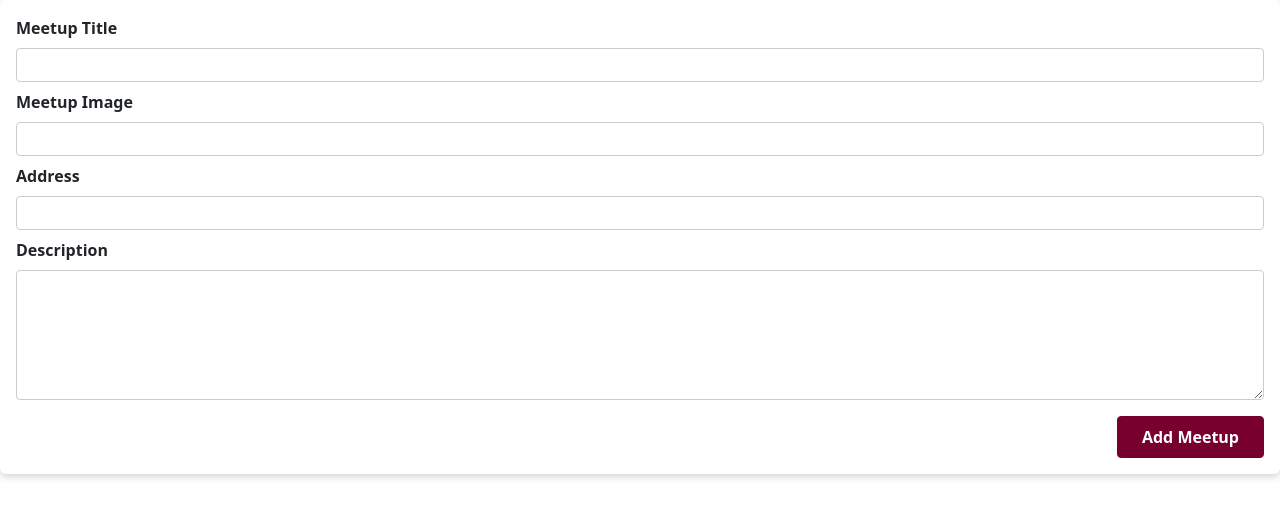
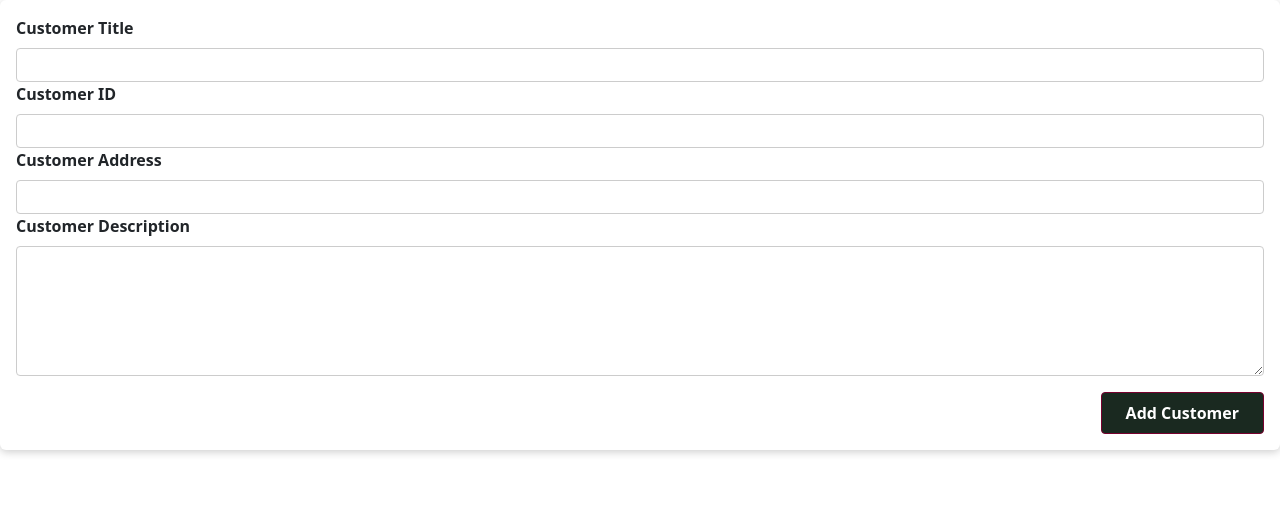
Before and after one commit to CianODonnellGIT/FYP, a Next.js app: page /new-meetup in a window 1280 px wide. Shown: the top 518 px of the page. Built offline with nearby package versions, Linux system fonts and the light colour scheme.

Commit message:
updated code

```diff
--- a/components/layout/Layout.js
+++ b/components/layout/Layout.js
@@ -1,10 +1,15 @@
+import Login from '../meetups/Login'
 import classes from './Layout.module.css';
+import MainNavigation from './MainNavigation';
 
 function Layout(props) {
   return (
     <div>
       <main className={classes.main}>{props.children}</main>
+      <Login/>
     </div>
+
+
   );
 }
 
--- a/components/layout/Layout.module.css
+++ b/components/layout/Layout.module.css
@@ -1,5 +1,3 @@
 .main {
-  margin: 3rem auto;
-  width: 90%;
-  max-width: 40rem;
+  width: 100%;
 }
--- a/components/layout/MainNavigation.js
+++ b/components/layout/MainNavigation.js
@@ -31,7 +31,7 @@ function MainNavigation() {
     <div className= {classes.database}>
       <button className= {classes.database} onClick={() => showEmployee()}>Database</button>
       <button className= {classes.database} >Clock I/O</button>
-      <button className= {classes.database} >Etc</button>
+      <button className= {classes.database} >Door Access</button>
       <button className= {classes.database} >Etc</button>
     </div>
 
--- /dev/null
+++ b/components/meetups/Login.js
@@ -0,0 +1,48 @@
+import Link from 'next/link'
+import styles from './Login.module.css'
+import cn from 'classnames'
+import { useState } from 'react'
+import { useRouter } from 'next/router';
+
+export default Login;
+
+function Login() {
+
+  const router = useRouter();
+
+  function validation() {
+    let username = document.getElementById("username").value
+    let password = document.getElementById("password").value
+    if(username == 'g00358872@atu.ie' && password == 'cian' ){
+      router.push('/home')
+    }
+  }
+  return (
+    <>
+
+<main className={cn(styles["form-signin"],"text-center","mt-5")}>
+        <form>
+          <h1 className="h3 mb-3 fw-normal">Sign In</h1>
+
+          <div className="form-floating">
+            <input className="form-control" id="username" placeholder="name@example.com" />
+            <label htmlFor="floatingInput">Email address</label>
+          </div>
+          <div className="form-floating">
+            <input type="password" className="form-control" id="password" placeholder="Password" />
+            <label >Password</label>
+          </div>
+
+          <div className={cn(styles.checkbox,"mb-3")}>
+            <label>
+              <input type="checkbox" value="remember-me" /> Remember me
+            </label>
+          </div>
+            <Link href='/home'>Log in</Link>
+          <h3 className="w-100 btn btn-lg btn-primary" type="submit"
+          onClick ={()=> validation()}>Sign in</h3>
+        </form>
+      </main>
+    </>
+  )
+}
--- a/components/meetups/NewMeetupForm.js
+++ b/components/meetups/NewMeetupForm.js
@@ -1,4 +1,4 @@
-import { useRef } from 'react';
+{/*import { useRef } from 'react';
 import Card from '../ui/Card';
 import classes from './NewMeetupForm.module.css';
 
@@ -58,4 +58,67 @@ function NewMeetupForm(props) {
   );
 }
 
-export default NewMeetupForm;
+export default NewMeetupForm; */}
+
+import { useRef } from 'react';
+import Card from '../ui/Card';
+import classes from './NewMeetupForm.module.css';
+
+function NewClientForm(props) {
+  const titleInputRef = useRef();
+  const idInputRef = useRef();
+  const addressInputRef = useRef();
+  const descriptionInputRef = useRef();
+
+  function submitHandler(event) {
+    event.preventDefault();
+
+    const enteredTitle = titleInputRef.current.value;
+    const enteredId = idInputRef.current.value;
+    const enteredAddress = addressInputRef.current.value;
+    const enteredDescription = descriptionInputRef.current.value;
+
+    const ClientData = {
+      clientId: enteredTitle,
+      title: enteredTitle,
+      id: enteredId,
+      address: enteredAddress,
+      description: enteredDescription,
+    };
+
+    props.onAddClient(ClientData);
+  }
+
+  return (
+    <Card>
+      <form className={classes.form} onSubmit={submitHandler}>
+        <div className={classes.control}>
+          <label htmlFor='title'>Customer Title</label>
+          <input type='text' required id='title' ref={titleInputRef} />
+        </div>
+        <div className={classes.control}>
+          <label htmlFor='id'>Customer ID</label>
+          <input type='text' required id='id' ref={idInputRef} />
+        </div>
+        <div className={classes.control}>
+          <label htmlFor='address'>Customer Address</label>
+          <input type='text' required id='address' ref={addressInputRef} />
+        </div>
+        <div className={classes.control}>
+          <label htmlFor='description'>Customer Description</label>
+          <textarea
+            id='description'
+            required
+            rows='5'
+            ref={descriptionInputRef}
+          ></textarea>
+        </div>
+        <div className={classes.actions}>
+          <button>Add Customer</button>
+        </div>
+      </form>
+    </Card>
+  );
+}
+
+export default NewClientForm;
--- a/components/meetups/NewMeetupForm.module.css
+++ b/components/meetups/NewMeetupForm.module.css
@@ -1,4 +1,4 @@
-.form {
+ /*.form {
   padding: 1rem;
 }
 
@@ -42,4 +42,50 @@
 .actions button:active {
   background-color: #a50e48;
   border-color: #a50e48;
+} */
+
+.form {
+  padding: 1rem;
 }
+
+.control {
+  height: 100;
+}
+
+.control label {
+  display: block;
+  font-weight: bold;
+  margin-bottom: 0.5rem;
+}
+
+.control input,
+.control textarea {
+  display: block;
+  font: inherit;
+  border-radius: 4px;
+  border: 1px solid #ccc;
+  padding: 0.25rem;
+  width: 100%;
+}
+
+.actions {
+  margin-top: 1rem;
+  text-align: right;
+}
+
+.actions button {
+  font: inherit;
+  cursor: pointer;
+  background-color:  #1a2920;
+  color: white;
+  padding: 0.5rem 1.5rem;
+  border: 1px solid #77002e;
+  border-radius: 4px;
+  font-weight: bold;
+}
+
+.actions button:hover,
+.actions button:active {
+  background-color:  #639778;
+  border-color:  #639778;
+}
--- a/styles/globals.css
+++ b/styles/globals.css
@@ -17,7 +17,7 @@ a {
 
 @media (prefers-color-scheme: dark) {
   html {
-    color-scheme: dark;
+    color-adjust: dark;
   }
   body {
     color: white;
```
Also changed, not shown: Login/login.js (deleted, +0 -34 lines), pages/_app.js (+6 -1 lines), pages/index.js (+4 -5 lines), components/meetups/Login.module.css (renamed from Login/login.module.css), pages/login/index.js (deleted).
